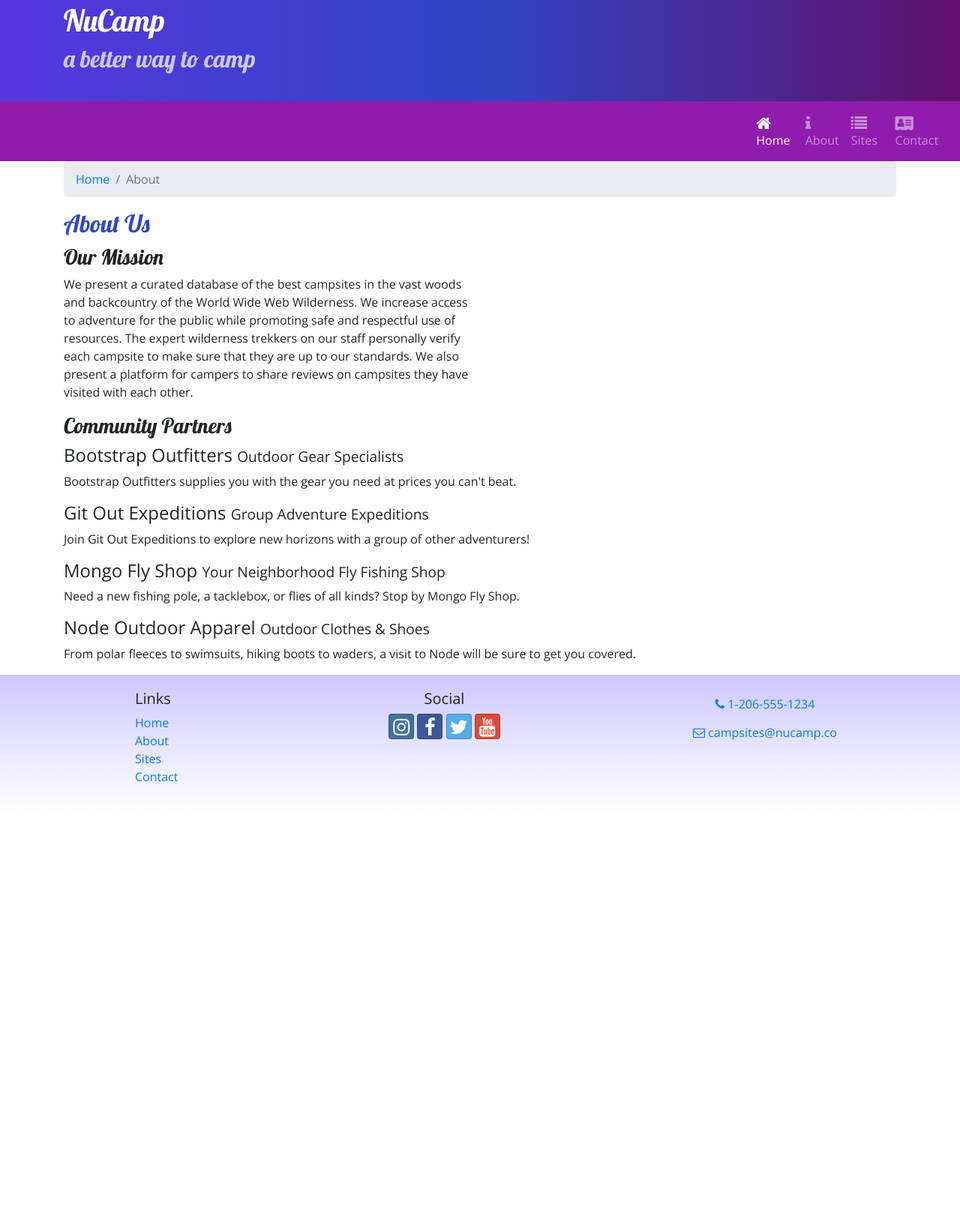
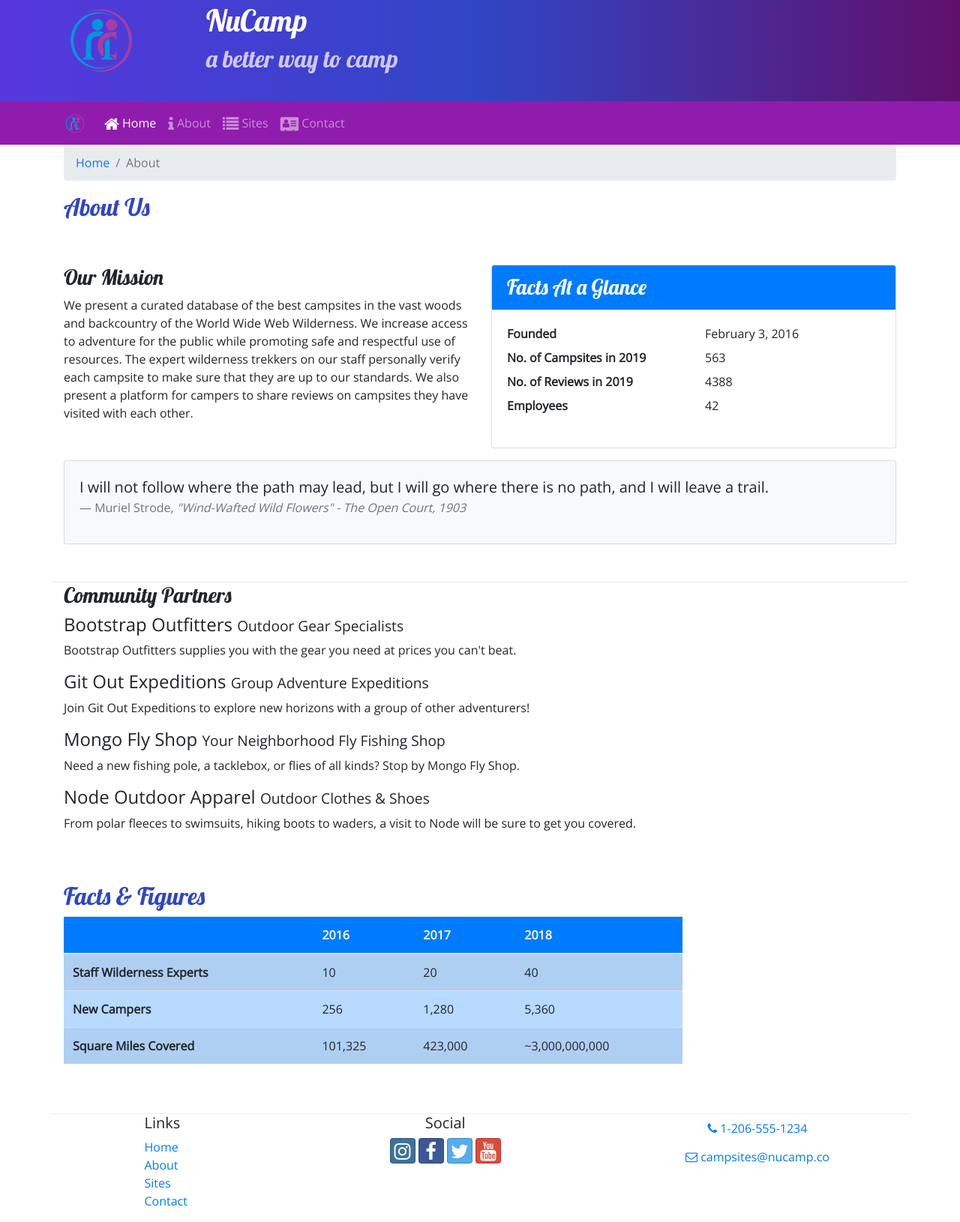
Before and after one commit to nshemesh/rise-tlv, a website: page aboutus.html in a window 1280 px wide. Shown: the part 27-1657 px from the top of the page at 75% size. Before the commit the page ends 1111 px from the top, so only its background shows below. Drawn offline with nearby package versions, Linux system fonts and the light colour scheme.

Commit message:
Images and Media

```diff
--- a/aboutus.html
+++ b/aboutus.html
@@ -23,6 +23,9 @@
     <header class="jumbotron jumbotron-fluid">
         <div class="container">
             <div class="row">
+                <div class="col-4 col-sm-3 col-md-2 align-self-center">
+                    <img src="img/logo.png" class="img-fluid" />
+                 </div>
                 <div class="col">
                     <h1>NuCamp</h1>
                     <h2>a better way to camp</h2>
@@ -31,8 +34,9 @@
         </div>
     </header>
     <nav class="navbar navbar-expand-sm navbar-dark sticky-top">
-        <div class="container"></div>
-            <button class="navbar-toggler ml-auto" type="button" data-toggle="collapse" data-target="#nucampNavbar">
+        <div class="container">
+            <a class="navbar-brand" href="index.html"><img src="img/logo.png" height="30" width="30" /></a>
+                <button class="navbar-toggler" type="button" data-toggle="collapse" data-target="#nucampNavbar">
                 <span class="navbar-toggler-icon"></span>
                 </button>
             <div class="collapse navbar-collapse" id="nucampNavbar">
@@ -42,6 +46,7 @@
                     <li class="nav-item"><a class="nav-link" href="#"><i class="fa fa-list fa-lg"></i> Sites</a></li>
                     <li class="nav-item"><a class="nav-link" href="contactus.html"><i class="fa fa-address-card fa-lg"></i> Contact</a></li>
                 </ul>
+            </div>
         </div>
     </nav>
 
@@ -55,10 +60,39 @@
                 <h2>About Us</h2>
             </div>
         </div>
-        <div class="row">
+        <div class="row row-content">
             <div class="col-sm-6">
                 <h3>Our Mission</h3>
-                <p>We present a curated database of the best campsites in the vast woods and backcountry of the World Wide Web Wilderness. We increase access to adventure for the public while promoting safe and respectful use of resources. The expert wilderness trekkers on our staff personally verify each campsite to make sure that they are up to our standards. We also present a platform for campers to share reviews on campsites they have visited with each other.</p>
+                <p>We present a curated database of the best campsites in the vast woods and backcountry of the World Wide Web Wilderness. We increase access to adventure for the public while promoting safe and respectful use of resources. The expert wilderness trekkers on our staff personally verify each campsite to make sure that they are up to our standards. We also present a platform for campers to share reviews on campsites they have visited with  each other.</p>
+            </div>
+            <div class="col-sm-6">
+                <div class="card">
+                    <h3 class="card-header bg-primary text-white">Facts At a Glance</h3>
+                    <div class="card-body">
+                        <dl class="row">
+                            <dt class="col-6">Founded</dt>
+                            <dd class="col-6">February 3, 2016</dd>
+                            <dt class="col-6">No. of Campsites in 2019</dt>
+                            <dd class="col-6">563</dd>
+                            <dt class="col-6">No. of Reviews in 2019</dt>
+                            <dd class="col-6">4388</dd>
+                            <dt class="col-6">Employees</dt>
+                            <dd class="col-6">42</dd>
+                        </dl>
+                    </div>
+                </div>
+            </div>
+            <div class="col">
+                <div class="card bg-light mt-3">
+                    <blockquote class="blockquote card-body">
+                        <p class="mb-0">I will not follow where the path may lead, but I will go where there is no path, and I will leave a trail.</p>
+                        <footer class="blockquote-footer">Muriel Strode,
+                            <cite title="Source Title">"Wind-Wafted Wild Flowers" -
+                                The Open Court, 1903
+                            </cite>
+                        </footer>
+                    </blockquote>
+        		</div>
             </div>
         </div>
             <div class="row">
@@ -74,9 +108,46 @@
                     <p class = "d-none d-sm-block"> From polar fleeces to swimsuits, hiking boots to waders, a visit to Node will be sure to get you covered.</p>
                 </div>
             </div>
+
+            <div class="row row-content">
+                <div class="col-sm-9">
+                    <h2>Facts &amp; Figures</h2>
+                    <div class="table-responsive">
+                           <table class="table table-striped">
+                            <thead>
+                                <tr class="bg-primary text-light">
+                                    <th></th>
+                                    <th>2016</th>
+                                    <th>2017</th>
+                                    <th>2018</th>
+                                </tr>
+                            </thead>
+                            <tbody class="table-primary">
+                                <tr>
+                                    <th>Staff Wilderness Experts</th>
+                                    <td>10</td>
+                                    <td>20</td>
+                                    <td>40</td>
+                                </tr>
+                                <tr>
+                                    <th>New Campers</th>
+                                    <td>256</td>
+                                    <td>1,280</td>
+                                    <td>5,360</td>
+                                </tr>
+                                <tr>
+                                    <th>Square Miles Covered</th>
+                                    <td>101,325</td>
+                                    <td>423,000</td>
+                                    <td>~3,000,000,000</td>
+                                </tr>
+                            </tbody>
+                        </table>
+                    </div>
+                </div>
            </div>
 
-    <footer>
+    <footer class="site footer">
         <div class="container">
             <div class="row">
                 <div class="col-4 col-sm-2 offset-1">
--- a/css/styles.css
+++ b/css/styles.css
@@ -14,7 +14,7 @@ header h2 {
     color: #CEC8FF;
 }
 
-footer {
+.site-footer {
     background-image: linear-gradient(#CEC8FF, white);
     padding: 20px 0;
 }
```
Also changed, not shown: contactus.html (+9 -5 lines), index.html (+20 -5 lines), img/bootstrap-thumb.png (added), img/breadcrumb-trail-thumb.jpg (added), img/breadcrumb-trail.jpg (added), img/chrome-river-thumb.jpg (added), img/chrome-river.jpg (added), img/logo.png (added), img/react-lake-thumb.jpg (added), img/react-lake.jpg (added). Lines whose indentation alone changed are shown as unchanged.
